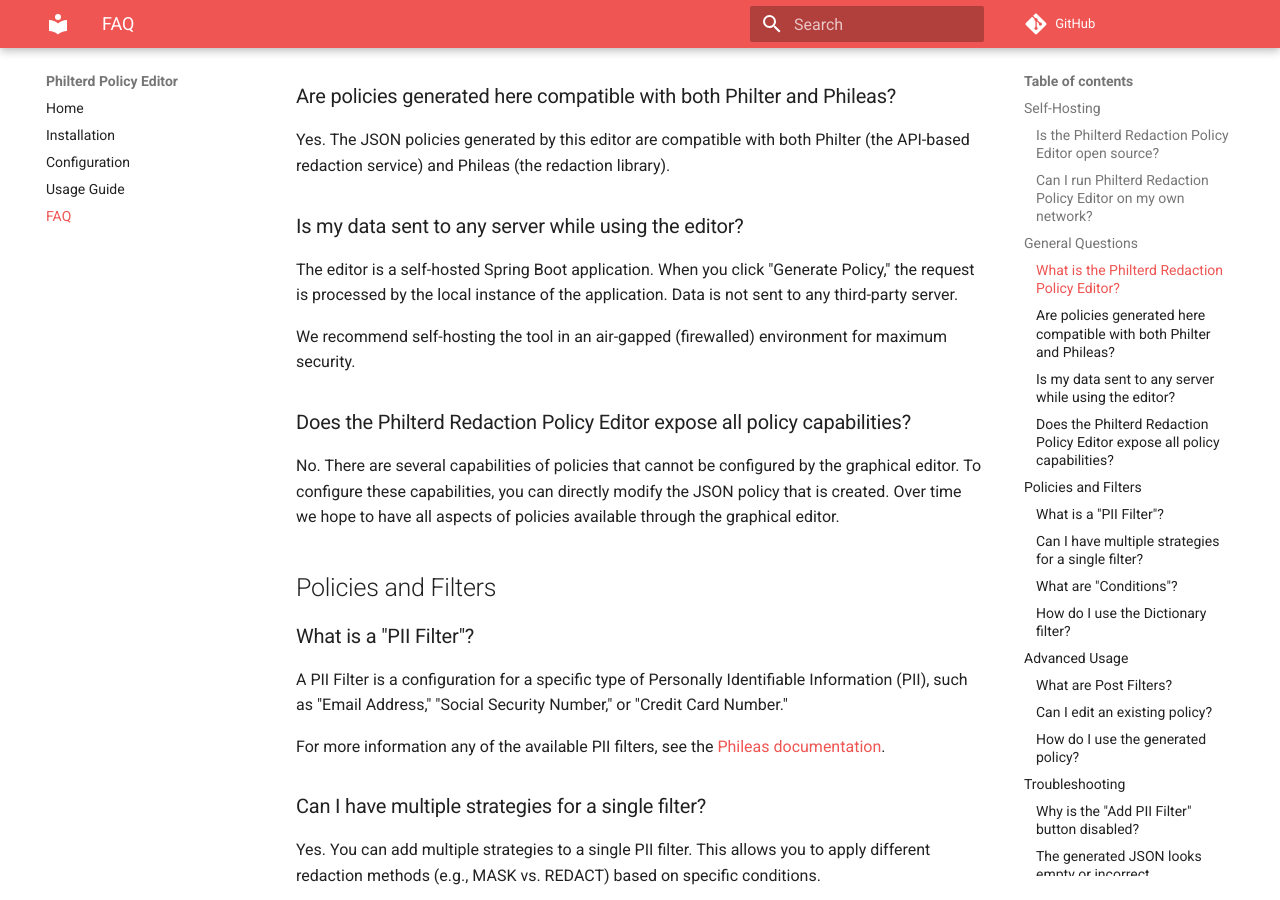
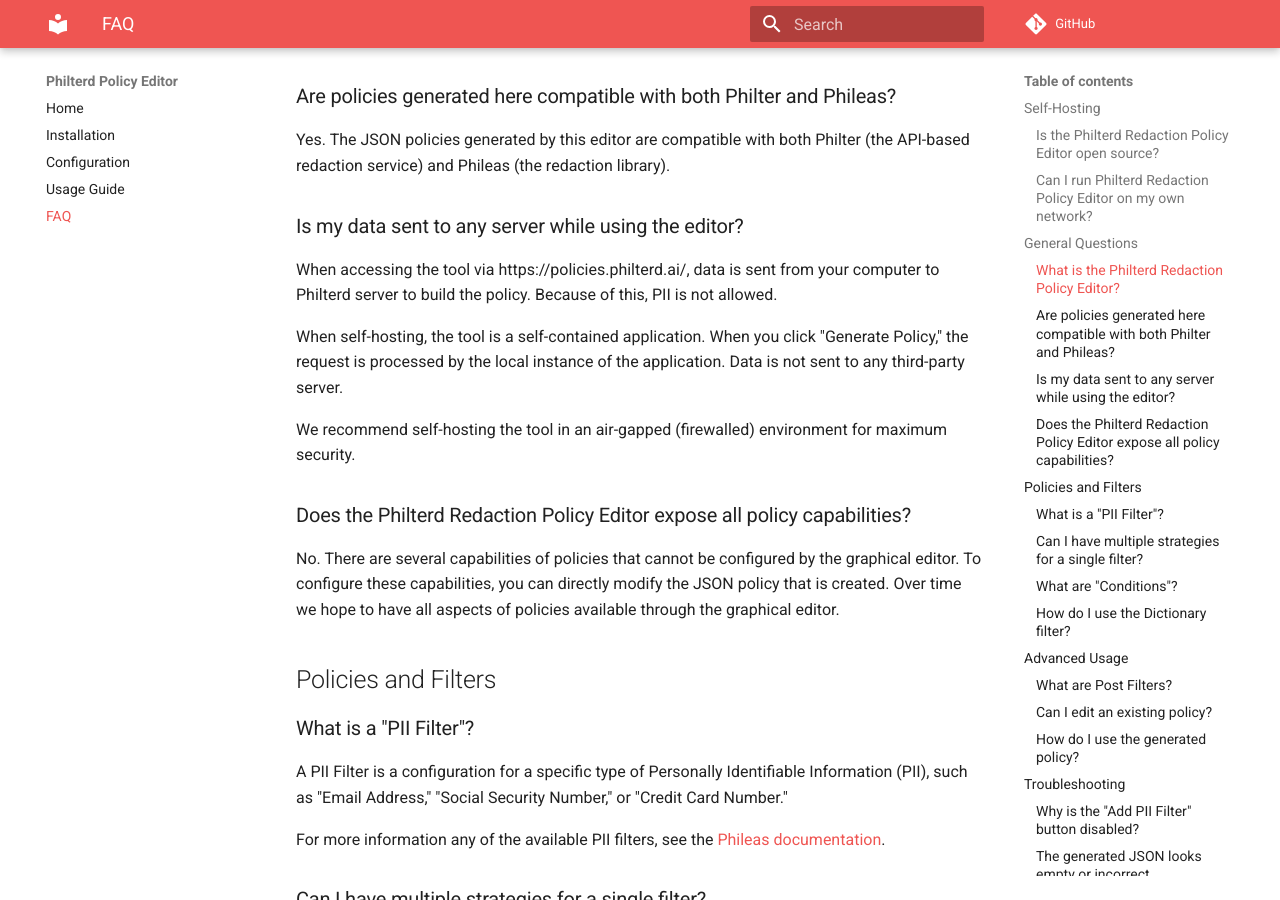
Before and after one commit to philterd/philterd-redaction-policy-editor, an MkDocs documentation site: the page built from docs/docs/faq.md, in a window 1280 px wide and 900 px high, scrolled down 687 px. Built offline with MkDocs 1.6.1 and Material for MkDocs 9.7.7, drawn with Linux system fonts in a browser that asks for light colours; comment, search, counter and statistics services are not loaded.

Commit message:
Updating the docs.

```diff
--- a/docs/docs/faq.md
+++ b/docs/docs/faq.md
@@ -19,7 +19,9 @@
 Yes. The JSON policies generated by this editor are compatible with both Philter (the API-based redaction service) and Phileas (the redaction library).
 
 ### Is my data sent to any server while using the editor?
-The editor is a self-hosted Spring Boot application. When you click "Generate Policy," the request is processed by the local instance of the application. Data is not sent to any third-party server.
+When accessing the tool via https://policies.philterd.ai/, data is sent from your computer to Philterd server to build the policy. Because of this, PII is not allowed.
+
+When self-hosting, the tool is a self-contained application. When you click "Generate Policy," the request is processed by the local instance of the application. Data is not sent to any third-party server.
 
 We recommend self-hosting the tool in an air-gapped (firewalled) environment for maximum security.
 
```
